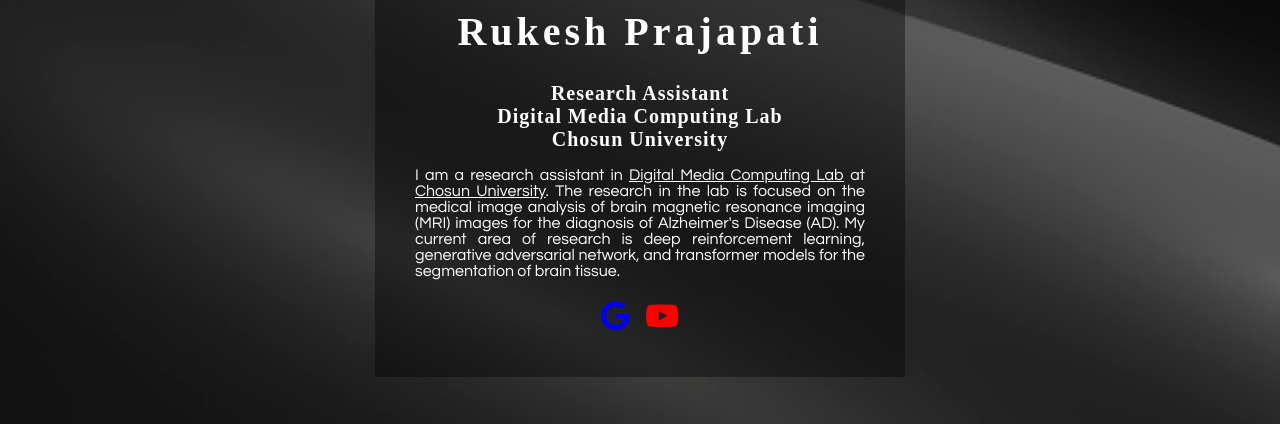
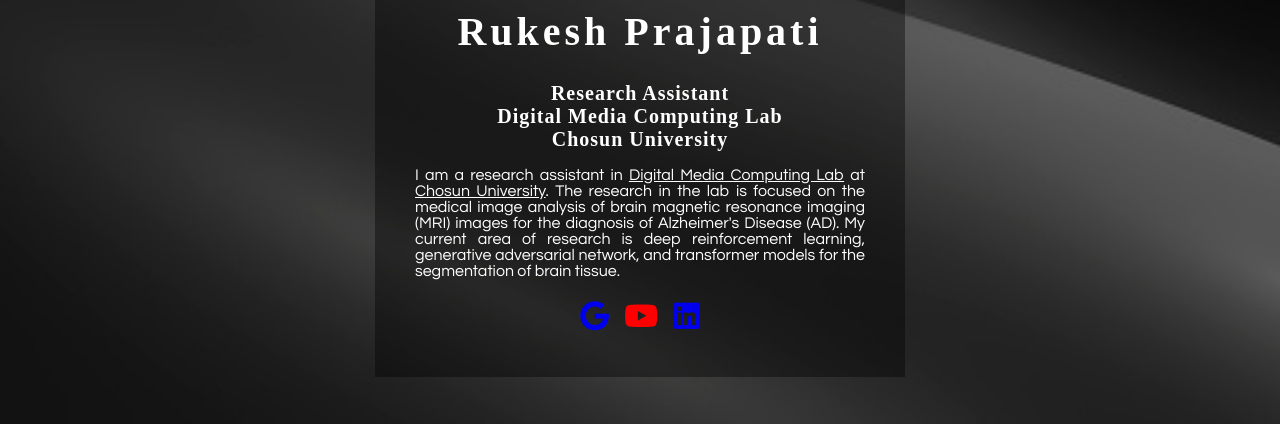
Before and after one commit to ruks001/ruks001.github.io, a plain HTML site: page index.html in a window 1280 px wide. Shown: the part 376-800 px from the top of the page. Drawn offline with Linux system fonts and the light colour scheme.

Commit message:
Add linkedin link

```diff
--- a/index.html
+++ b/index.html
@@ -25,7 +25,7 @@ Rukesh Prajapati</b></h1>
 <ul>
 <li><a href="https://scholar.google.com/citations?hl=en&user=7Urun_wAAAAJ"><i class="fa fa-google" style="font-size:30px" aria-hidden="true"></i></a></li>
 <li><a href="https://www.youtube.com/channel/UC1kTxIRep9zWpo5QX1qBijA"><i class="fa fa-youtube-play" style="font-size:30px;color:red" aria-hidden="true"></i></a></li>
-<!--<li><a href="#"><i class="fa fa-google-plus-square" aria-hidden="true"></i></a></li>-->
+<li><a href="https://www.linkedin.com/in/rukesh-prajapati-611161186/"><i class="fa fa-linkedin-square" style="font-size:30px" aria-hidden="true"></i></a></li>
 </ul>
 </div>
 </body>
```
